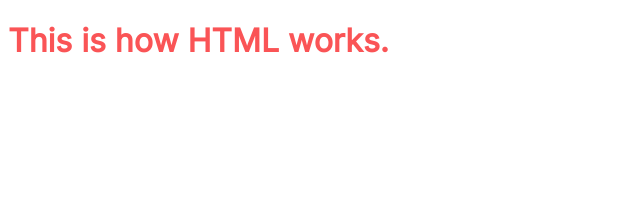
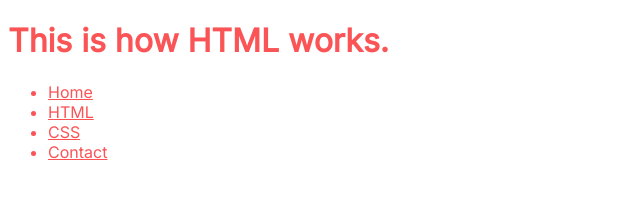
Before and after one commit to RobertasBr/RobertasBr.github.io, a plain HTML site: page page2.html in a window 1280 px wide. Shown: the whole page, without its empty margins (0-640 px from the left). Drawn offline with Linux system fonts and the light colour scheme.

Commit message:
added navbar to pages
changed image styling too

```diff
--- a/page2.html
+++ b/page2.html
@@ -12,5 +12,15 @@
 </head>
 <body>
     <h1>This is how HTML works.</h1>
+    <div>
+        <nav>
+            <ul>
+                <li><a href="index.html">Home</a></li>
+                <li><a href="page2.html">HTML</a></li>
+                <li><a href="page3.html">CSS</a></li>
+                <li><a href="page4.html">Contact</a></li>
+            </ul>
+        </nav>
+    </div>
 </body>
 </html>
--- a/styles.css
+++ b/styles.css
@@ -35,8 +35,8 @@ h1 {
 }
 
 img {
-    width: 64px;
-    height: 64px;
+    width: 10%;
+    height: 10%;
     display: block;
     margin-left: 0;
     margin-right: 0;
```
Also changed, not shown: page3.html (+10 -0 lines), page4.html (+10 -0 lines).
